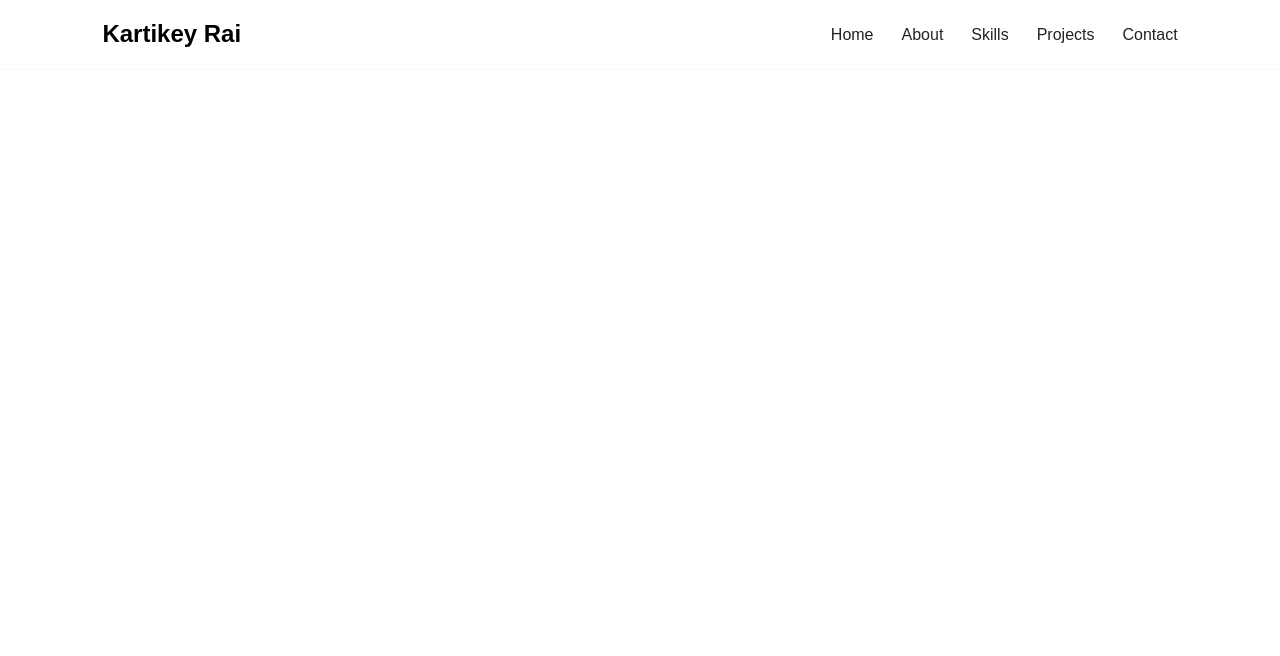
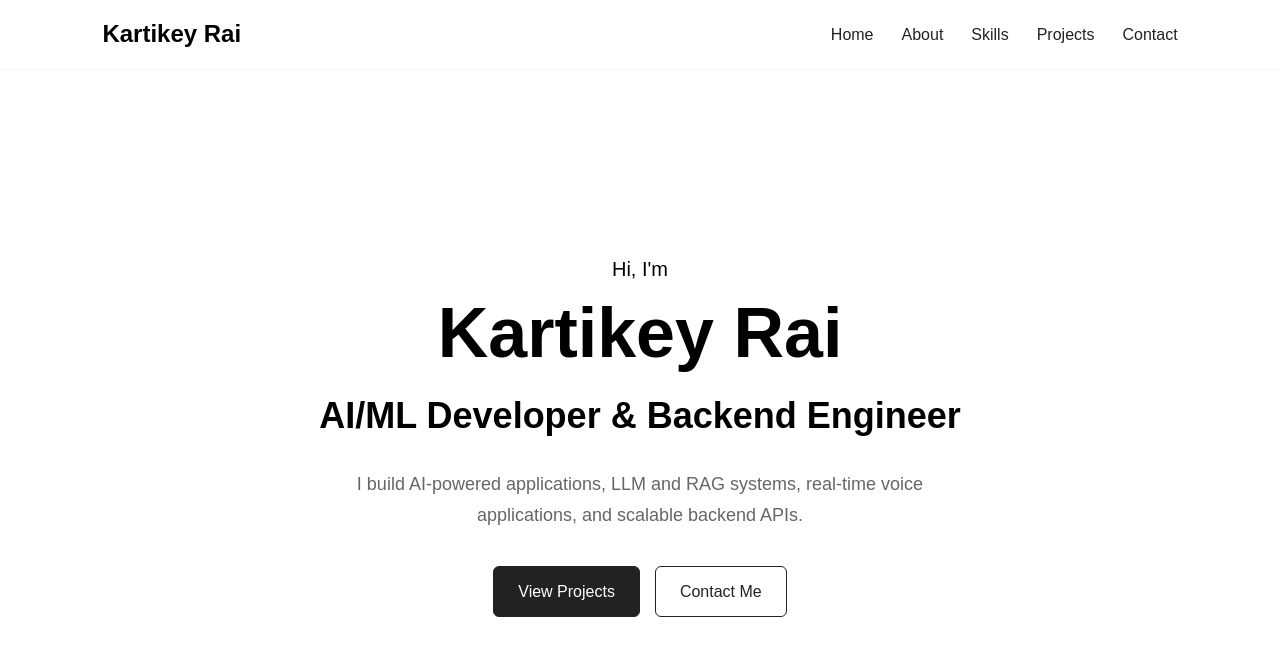
Before and after one commit to Kartikey1884/kartikey-porfolio, a React (Vite) app: page / in a window 1280 px wide. Shown: the top 656 px of the page. Built offline with nearby package versions, Linux system fonts and the light colour scheme.

Commit message:
feat: add portfolio hero section

```diff
--- a/src/App.jsx
+++ b/src/App.jsx
@@ -1,9 +1,12 @@
 import Navbar from "./components/layout/navbar/navbar";
-
+import Hero from "./components/sections/hero/hero";
 function App() {
   return (
     <>
       <Navbar />
+      <main>
+        <Hero />
+      </main>
     </>
   );
 }
--- /dev/null
+++ b/src/components/sections/hero/hero.css
@@ -0,0 +1,71 @@
+.hero {
+  min-height: calc(100vh - 70px);
+
+  display: flex;
+  align-items: center;
+  justify-content: center;
+
+  padding: 80px 8%;
+  text-align: center;
+}
+
+.hero__content {
+  max-width: 800px;
+}
+
+.hero__greeting {
+  font-size: 20px;
+  margin-bottom: 10px;
+}
+
+.hero__name {
+  font-size: clamp(42px, 7vw, 70px);
+  line-height: 1.1;
+  margin-bottom: 15px;
+}
+
+.hero__role {
+  font-size: clamp(24px, 4vw, 36px);
+  margin-bottom: 25px;
+}
+
+.hero__description {
+  max-width: 650px;
+  margin: 0 auto;
+
+  font-size: 18px;
+  line-height: 1.7;
+  color: #666;
+}
+
+.hero__actions {
+  display: flex;
+  justify-content: center;
+  gap: 15px;
+
+  margin-top: 35px;
+}
+
+.hero__button {
+  padding: 12px 24px;
+
+  border: 1px solid #222;
+  border-radius: 6px;
+
+  font-size: 16px;
+  transition: 0.2s ease;
+}
+
+.hero__button--primary {
+  background: #222;
+  color: white;
+}
+
+.hero__button--secondary {
+  background: transparent;
+  color: #222;
+}
+
+.hero__button:hover {
+  transform: translateY(-2px);
+}
--- /dev/null
+++ b/src/components/sections/hero/hero.jsx
@@ -0,0 +1,38 @@
+import "./hero.css";
+
+function Hero() {
+  return (
+    <section id="home" className="hero">
+      <div className="hero__content">
+        <p className="hero__greeting">
+          Hi, I'm
+        </p>
+
+        <h1 className="hero__name">
+          Kartikey Rai
+        </h1>
+
+        <h2 className="hero__role">
+          AI/ML Developer & Backend Engineer
+        </h2>
+
+        <p className="hero__description">
+          I build AI-powered applications, LLM and RAG systems,
+          real-time voice applications, and scalable backend APIs.
+        </p>
+
+        <div className="hero__actions">
+          <a href="#projects" className="hero__button hero__button--primary">
+            View Projects
+          </a>
+
+          <a href="#contact" className="hero__button hero__button--secondary">
+            Contact Me
+          </a>
+        </div>
+      </div>
+    </section>
+  );
+}
+
+export default Hero;
```
